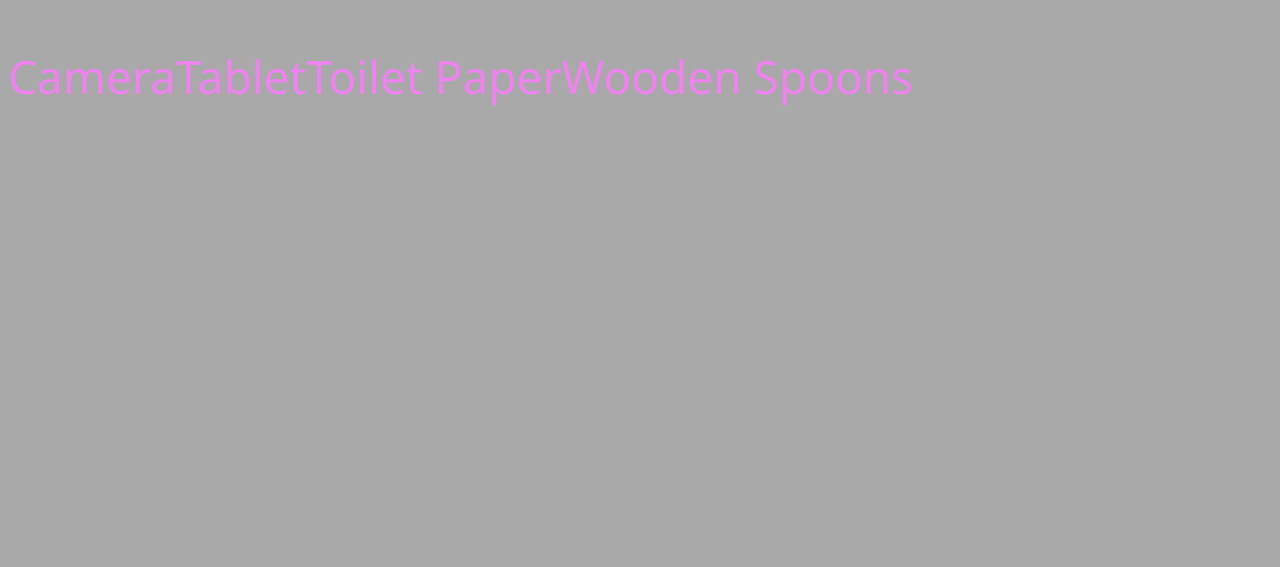
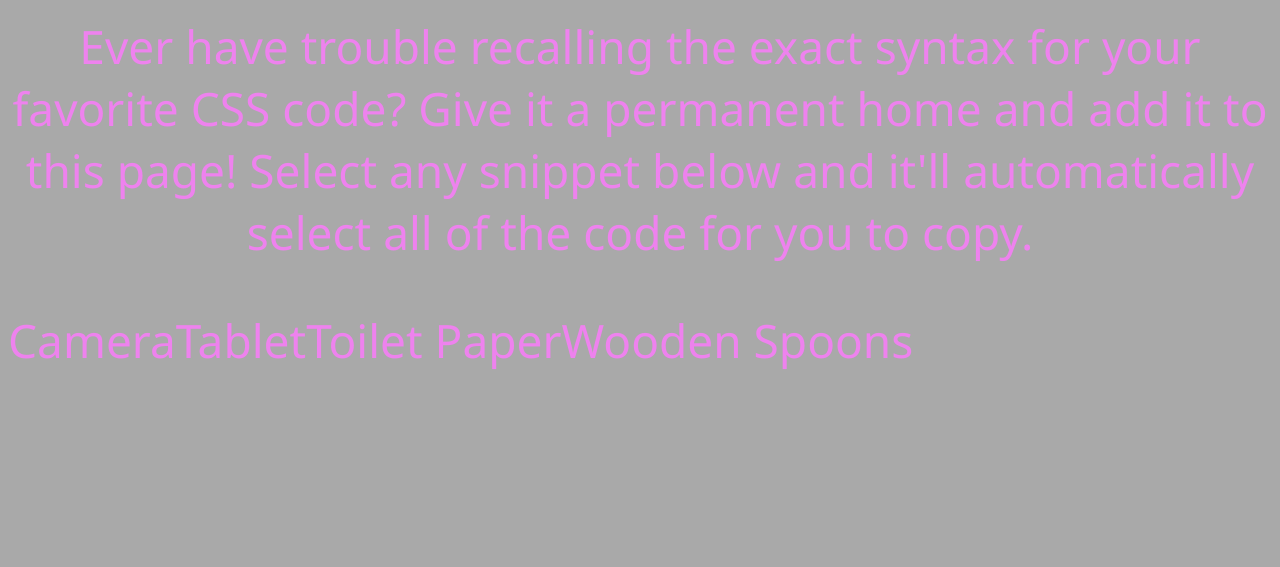
Before and after one commit to Proto133/CSS_CheatSheet, a plain HTML site: page index.html in a window 1280 px wide. Shown: the part 233-800 px from the top of the page. Drawn offline with Linux system fonts and the light colour scheme.

Commit message:
Added P tag to header

```diff
--- a/index.html
+++ b/index.html
@@ -10,10 +10,10 @@
     <link rel="stylesheet" href="./assets/style.css">
 </head>
 
-<<body>
+<body>
     <header class="main-header">
         <h1>CSS Snippet Cheatsheet</h1>
-        <h2></h2>
+        <p>Ever have trouble recalling the exact syntax for your favorite CSS code? Give it a permanent home and add it to this page! Select any snippet below and it'll automatically select all of the code for you to copy.</p>
     </header>
 
     <main>
@@ -30,7 +30,7 @@
             <header>Wooden Spoons</header>
         </section>
     </main>
-    </body>
+</body>
 
 </html>
 
```
